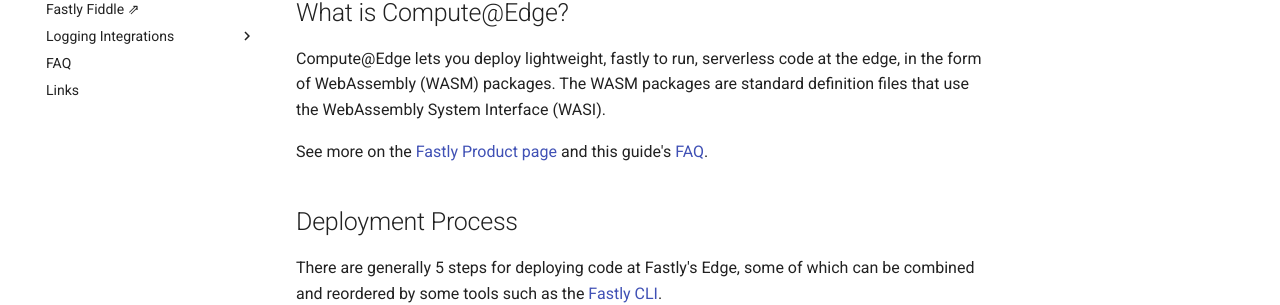
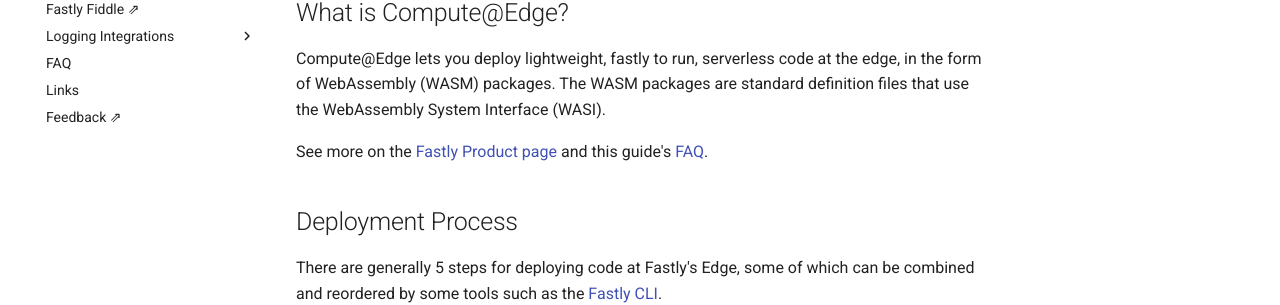
Before and after one commit to grokify/fastly-guide-compute, an MkDocs documentation site: the page built from docs/index.md, in a window 1280 px wide. Shown: the part 452-757 px from the top of the page. Built offline with MkDocs 1.6.1 and Material for MkDocs 9.7.7, drawn with Linux system fonts in a browser that asks for light colours; comment, search, counter and statistics services are not loaded.

Commit message:
feat: add Feedback link to menu.

```diff
--- a/mkdocs.yml
+++ b/mkdocs.yml
@@ -83,3 +83,4 @@
     - "Wasabi Hot Cloud Storage&nbsp;⇗": https://docs.fastly.com/en/guides/log-streaming-wasabi-hot-cloud-storage
   - FAQ: compute/faq.md
   - Links: compute/links.md
+  - 'Feedback&nbsp;⇗': https://github.com/grokify/fastly-guide-compute/issues
```
